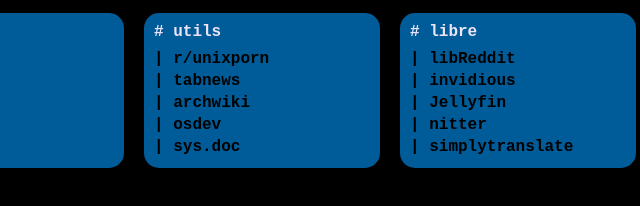
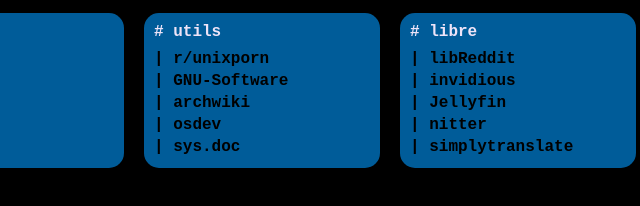
Before and after one commit to aou-aou/startpage, a website with bundled scripts: page public/home/index.html in a window 1280 px wide. Shown: the part 384-590 px from the top of the page, 250-890 px from the left. Built offline with nearby package versions, Linux system fonts and the light colour scheme; no server answers.

Commit message:
ref: Removed tabnews link, added gnu.org doc.

```diff
--- a/public/home/index.html
+++ b/public/home/index.html
@@ -36,7 +36,7 @@
         <ul>
 					<li class='title_fav'># utils</li>
           <li><a href="https://reddit.utsav2.dev/r/popular/search?q=unixporn+dwm&restrict_sr=on&sort=relevance&t=all">r/unixporn</a></li>
-          <li><a href="https://www.tabnews.com.br/">tabnews</a></li>
+          <li><a href="https://www.gnu.org/software/">GNU-Software</a></li>
           <li><a href="https://wiki.archlinux.org/">archwiki</a></li>
           <li><a href="https://wiki.osdev.org/Expanded_Main_Page">osdev</a></li>
           <li><a href="http://doc.cat-v.org/programming/">sys.doc</a></li>
```
